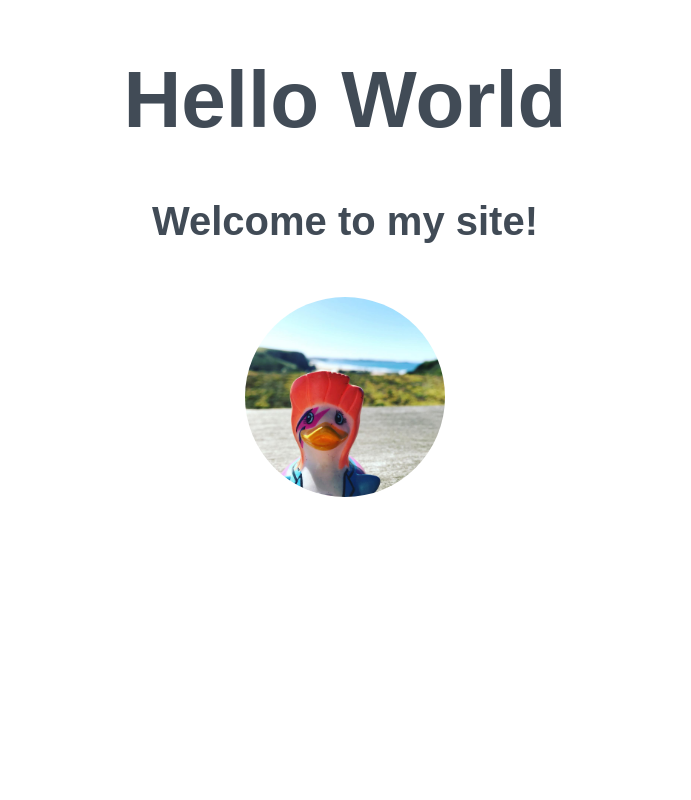
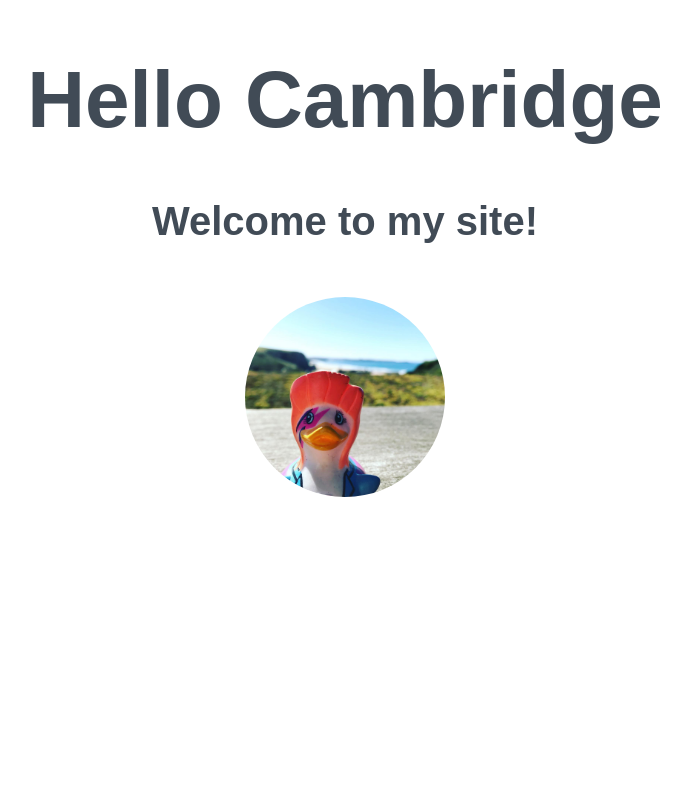
Before and after one commit to WendelaSophie/cfg-website, a plain HTML site: page index.html in a window 1280 px wide. Shown: the top 800 px of the page, without its empty margins (295-986 px from the left). Drawn offline with Linux system fonts and the light colour scheme.

Commit message:
Change world to Cambridge

```diff
--- a/index.html
+++ b/index.html
@@ -11,7 +11,7 @@
 </head>
 <body>
   <div>
-    <h1>Hello World</h1>
+    <h1>Hello Cambridge</h1>
 
     <h2>Welcome to my site!</h2>
 
```
